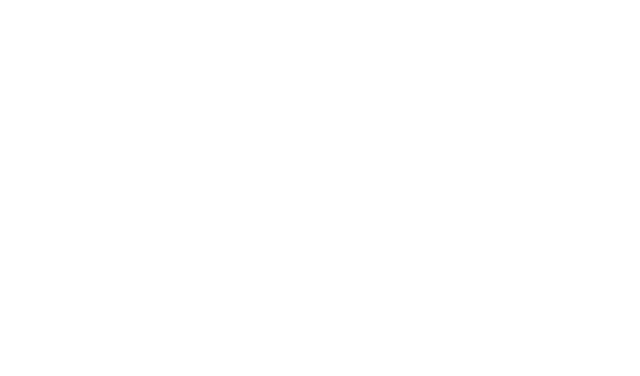
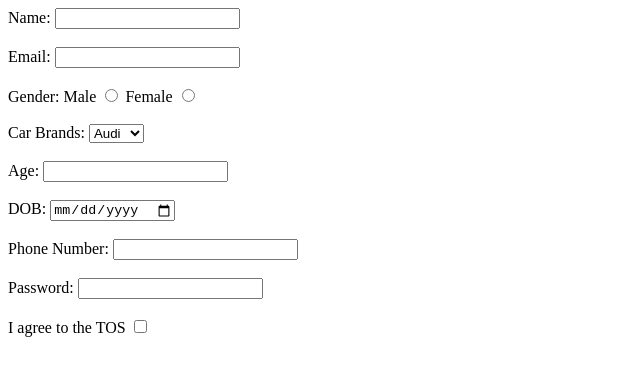
Before and after one commit to acciojob/signup-form-car-Netra21904, a website: page main.html in a window 1280 px wide. Shown: the whole page, without its empty margins (0-640 px from the left). Drawn offline with Linux system fonts and the light colour scheme.

Commit message:
created a submission

```diff
--- a/main.html
+++ b/main.html
@@ -7,10 +7,41 @@
 </head>
 
 <body>
-	<!-- the entire body must be written by student -->
-    <script type="text/javascript" src="./script.js">
-</script>
+	<form>
+		<label>Name:</label>
+		<input type="text" id="name"><br><br>
 
+		<label>Email:</label>
+		<input type="email" id="email"><br><br>
+
+		<label>Gender:</label>
+		<label>Male</label>
+		<input type="radio" id="gender_m">
+		<label>Female</label>
+		<input type="radio" id="gender_f"><br><br>
+
+		<label>Car Brands:</label>
+		<select id="cars">
+			<option>Audi</option>
+			<option>Kia</option>
+			<option>BMW</option>
+		</select><br><br>
+
+		<label>Age:</label>
+		<input type="number" id="age"><br><br>
+
+		<label>DOB:</label>
+		<input type="date" id="dob"><br><br>
+
+		<label>Phone Number:</label>
+		<input type="tel" id="tel"><br><br>
+
+		<label>Password:</label>
+		<input type="password" id="password"><br><br>
+
+		<label>I agree to the TOS</label>
+		<input type="checkbox" id="tos">
+	</form>
 </body>
 
 </html>
```
